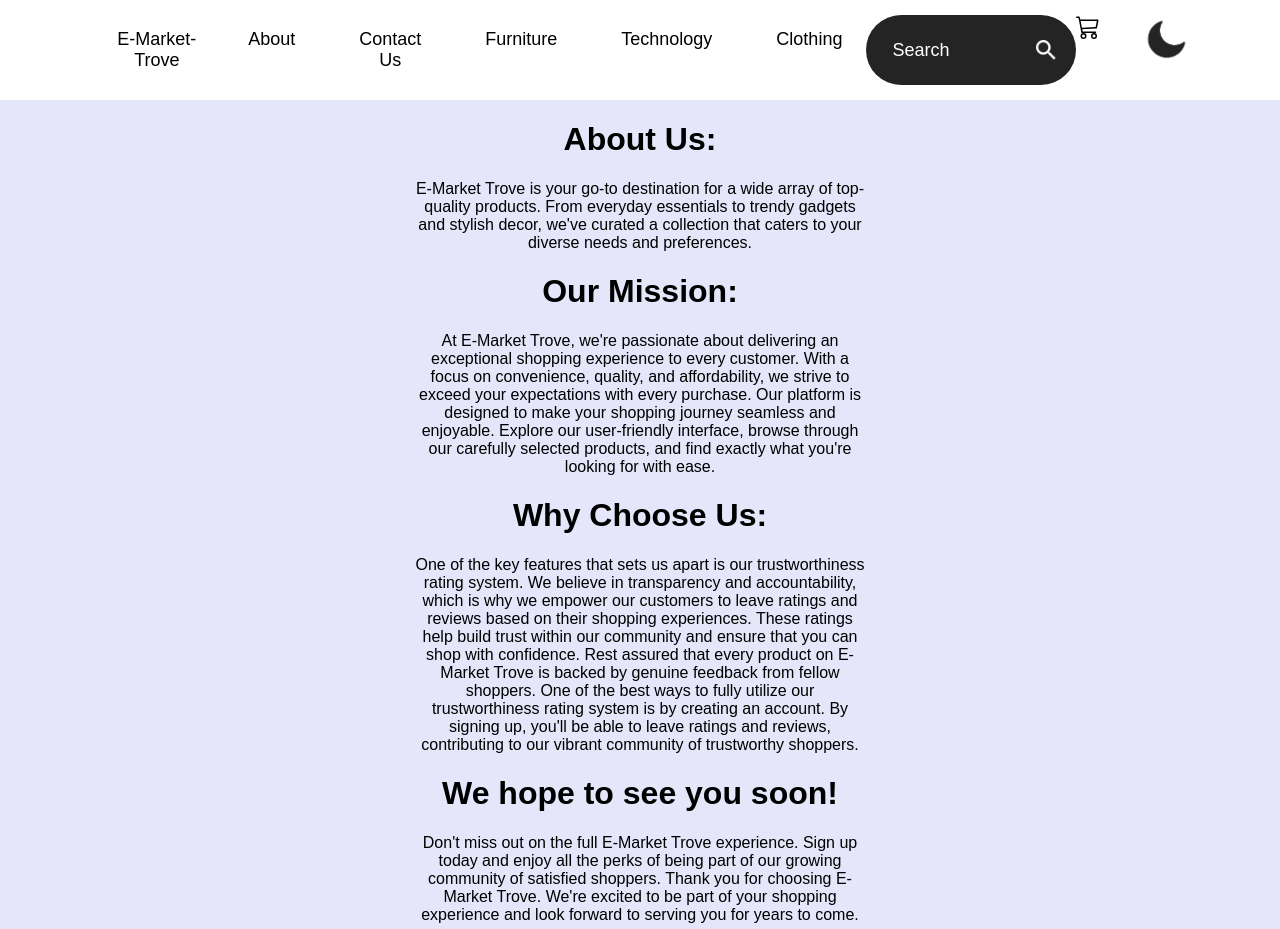
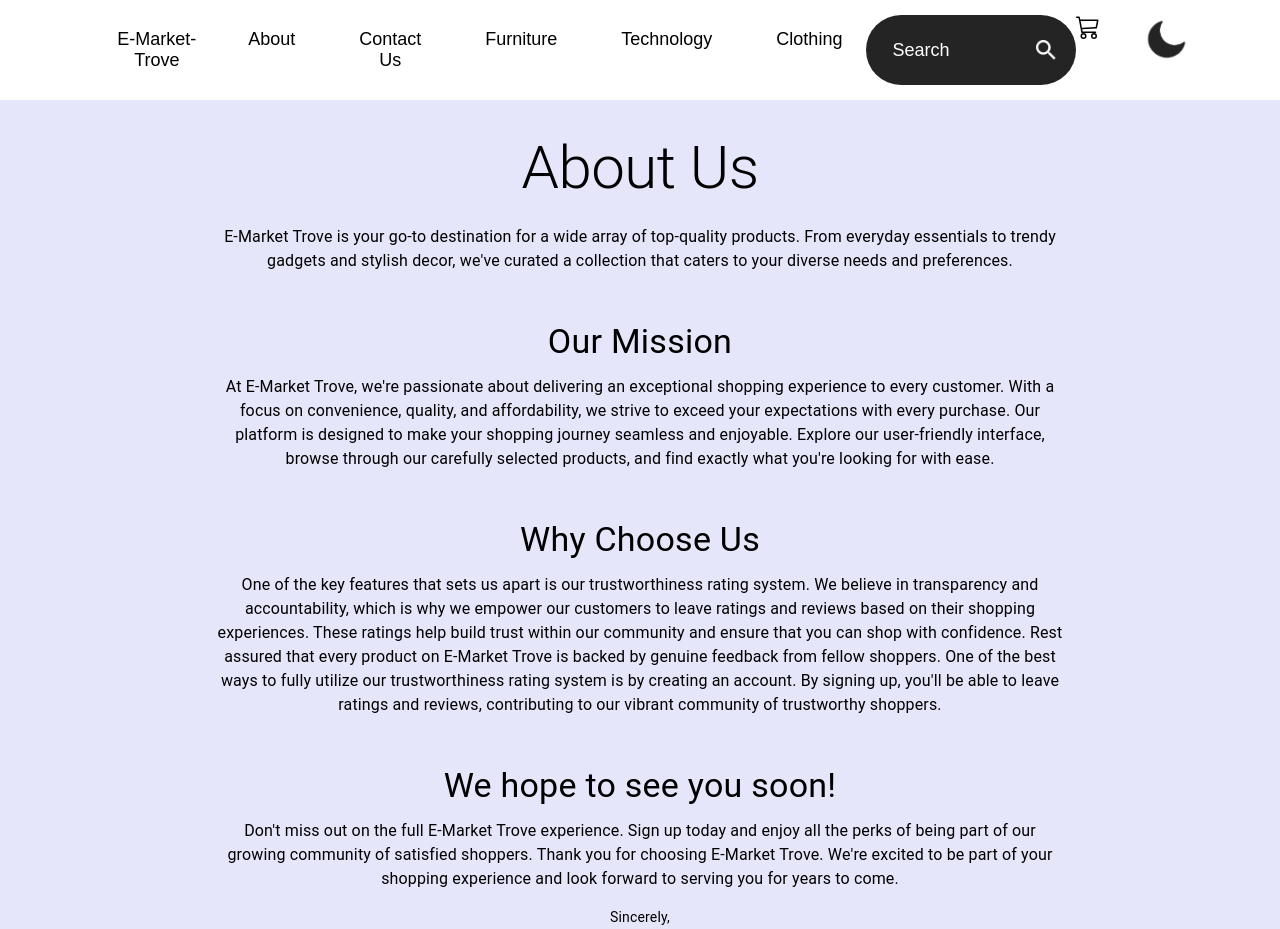
Before and after one commit to agrnerd17/E-Market-Trove, a React (Create React App) app in the folder e-market-trove/: page /about in a window 1280 px wide. Shown: the top 929 px of the page. Built offline with nearby package versions, Linux system fonts and the light colour scheme.

Commit message:
updated about us page

```diff
--- a/e-market-trove/package.json
+++ b/e-market-trove/package.json
@@ -13,6 +13,8 @@
     "react": "^18.2.0",
     "react-dom": "^18.2.0",
     "react-icons": "^5.2.0",
+    "react-image-gallery": "^1.3.0",
+    "react-rater": "^6.0.5",
     "react-router-dom": "^6.22.3",
     "react-scripts": "^5.0.1",
     "styled-components": "^6.1.9",
--- a/e-market-trove/src/pages/about.js
+++ b/e-market-trove/src/pages/about.js
@@ -1,45 +1,59 @@
+import React from 'react';
+import { Typography, Container, Grid } from '@mui/material';
+
 export default function About() {
     return (
-        <div style={{ display: "inline-block", textAlign: "center", maxWidth: "450px"}} className="about"> {/*Center text divider*/}
-            <h1>About Us:</h1> {/*create header*/}
-            <p> {/*New text block*/}
-                E-Market Trove is your go-to destination for a wide array of top-quality products.
-                From everyday essentials to trendy gadgets and stylish decor, we've curated a collection
-                that caters to your diverse needs and preferences.
-            </p>
-            <h1>Our Mission:</h1>
-            <p>
-                At E-Market Trove, we're passionate about delivering an exceptional shopping experience
-                to every customer. With a focus on convenience, quality, and affordability,
-                we strive to exceed your expectations with every purchase.
+        <div className='about'>
 
-                Our platform is designed to make your shopping journey seamless and enjoyable.
-                Explore our user-friendly interface, browse through our carefully selected products,
-                and find exactly what you're looking for with ease.
-            </p>
-            <h1>Why Choose Us:</h1>
-            <p>
-                One of the key features that sets us apart is our trustworthiness rating system.
-                We believe in transparency and accountability, which is why we empower our customers
-                to leave ratings and reviews based on their shopping experiences.
+        <Container maxWidth="md" sx={{ textAlign: 'center', py: 4 }}>
+            <Typography variant="h2" gutterBottom>
+                About Us
+            </Typography>
+            <Grid container spacing={4}>
+                <Grid item xs={12}>
+                    <Typography variant="body1" paragraph>
+                        E-Market Trove is your go-to destination for a wide array of top-quality products. From everyday essentials to trendy gadgets and stylish decor, we've curated a collection that caters to your diverse needs and preferences.
+                    </Typography>
+                </Grid>
+                <Grid item xs={12}>
+                    <Typography variant="h4" gutterBottom>
+                        Our Mission
+                    </Typography>
+                    <Typography variant="body1" paragraph>
+                        At E-Market Trove, we're passionate about delivering an exceptional shopping experience to every customer. With a focus on convenience, quality, and affordability, we strive to exceed your expectations with every purchase.
 
-                These ratings help build trust within our community and ensure that you can shop with confidence.
-                Rest assured that every product on E-Market Trove is backed by genuine feedback from fellow shoppers.
+                        Our platform is designed to make your shopping journey seamless and enjoyable. Explore our user-friendly interface, browse through our carefully selected products, and find exactly what you're looking for with ease.
+                    </Typography>
+                </Grid>
+                <Grid item xs={12}>
+                    <Typography variant="h4" gutterBottom>
+                        Why Choose Us
+                    </Typography>
+                    <Typography variant="body1" paragraph>
+                        One of the key features that sets us apart is our trustworthiness rating system. We believe in transparency and accountability, which is why we empower our customers to leave ratings and reviews based on their shopping experiences.
 
-                One of the best ways to fully utilize our trustworthiness rating system is by creating an account.
-                By signing up, you'll be able to leave ratings and reviews, contributing to our vibrant community
-                of trustworthy shoppers.
-            </p>
+                        These ratings help build trust within our community and ensure that you can shop with confidence. Rest assured that every product on E-Market Trove is backed by genuine feedback from fellow shoppers.
 
-            <h1>We hope to see you soon!</h1>
-            <p>
-                Don't miss out on the full E-Market Trove experience. Sign up today and enjoy all the perks
-                of being part of our growing community of satisfied shoppers.
+                        One of the best ways to fully utilize our trustworthiness rating system is by creating an account. By signing up, you'll be able to leave ratings and reviews, contributing to our vibrant community of trustworthy shoppers.
+                    </Typography>
+                </Grid>
+                <Grid item xs={12}>
+                    <Typography variant="h4" gutterBottom>
+                        We hope to see you soon!
+                    </Typography>
+                    <Typography variant="body1" paragraph>
+                        Don't miss out on the full E-Market Trove experience. Sign up today and enjoy all the perks of being part of our growing community of satisfied shoppers.
 
-                Thank you for choosing E-Market Trove. We're excited to be part of your shopping experience
-                and look forward to serving you for years to come.
-            </p>
-            <p>Sincerely,<br/>The E-Market Trove Team<br/>Based in Fullerton, CA</p>
+                        Thank you for choosing E-Market Trove. We're excited to be part of your shopping experience and look forward to serving you for years to come.
+                    </Typography>
+                    <Typography variant="body2" gutterBottom>
+                        Sincerely,<br />
+                        The E-Market Trove Team<br />
+                        Based in Fullerton, CA
+                    </Typography>
+                </Grid>
+            </Grid>
+        </Container>
         </div>
     );
 }
```
Also changed, not shown: 1 other file (tests, documents, lock files or other folders).
